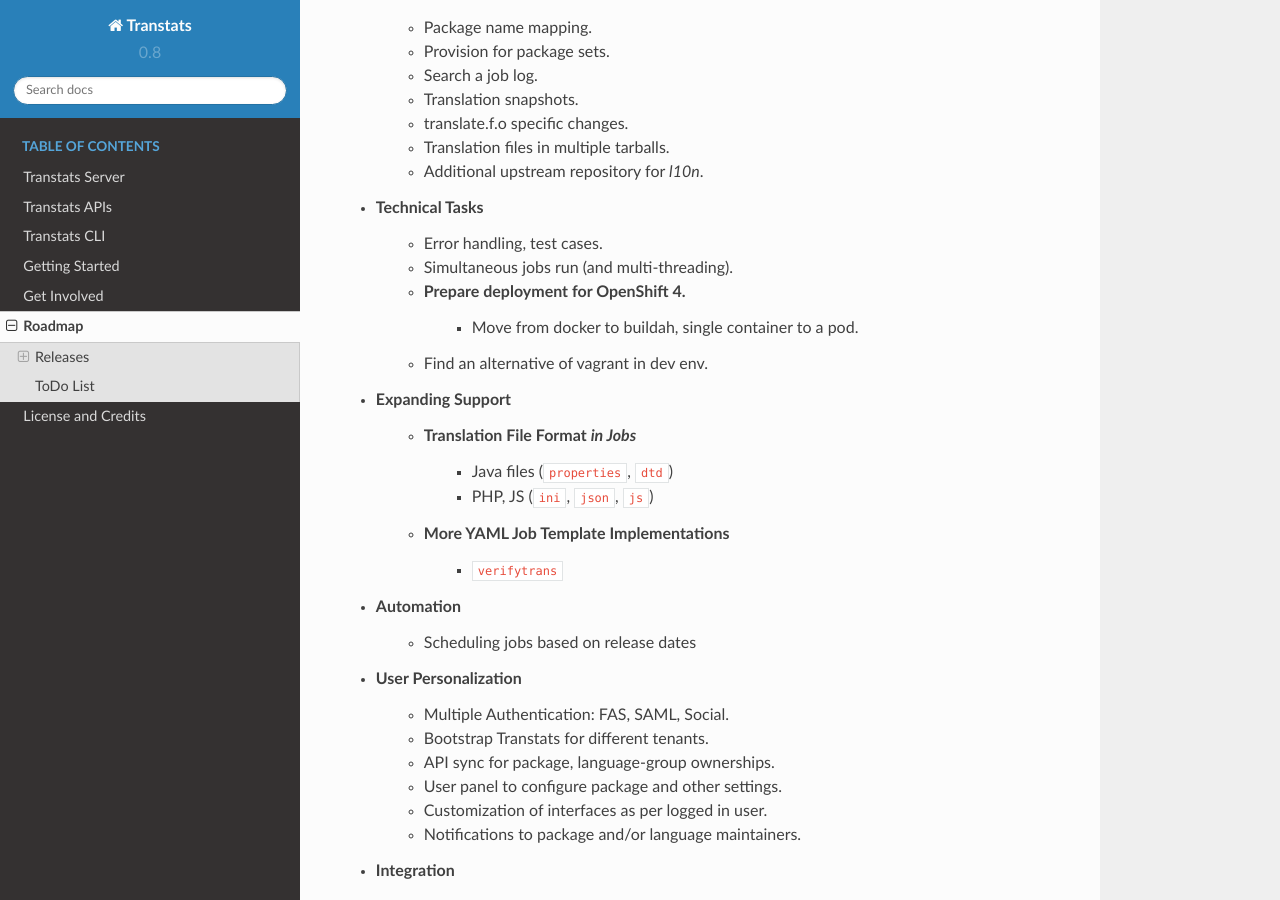
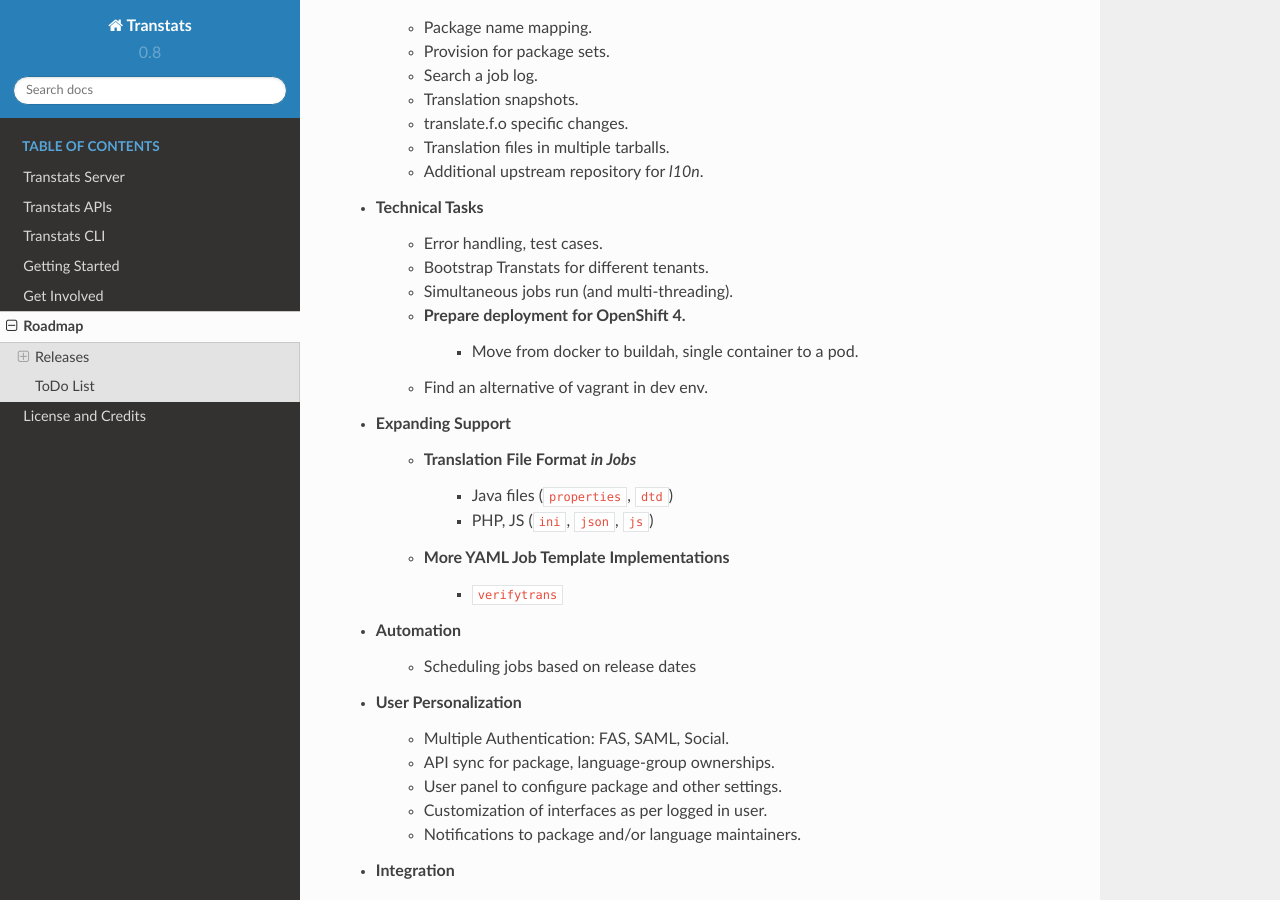
Before and after one commit to transtats/transtats, a Sphinx documentation site: the page built from docs/source/roadmap.rst, in a window 1280 px wide and 900 px high, scrolled down 822 px. Built offline with Sphinx 7.4.7 and the Read the Docs theme 2.0.0, drawn with Linux system fonts in a browser that asks for light colours; part of the change alters nothing that is shown.

```diff
--- a/docs/source/roadmap.rst
+++ b/docs/source/roadmap.rst
@@ -45,6 +45,7 @@ ToDo List
 
 - Technical Tasks
     - Error handling, test cases.
+    - Bootstrap Transtats for different tenants.
     - Simultaneous jobs run (and multi-threading).
     - Prepare deployment for OpenShift 4.
         - Move from docker to buildah, single container to a pod.
@@ -62,7 +63,6 @@ ToDo List
 
 - User Personalization
     - Multiple Authentication: FAS, SAML, Social.
-    - Bootstrap Transtats for different tenants.
     - API sync for package, language-group ownerships.
     - User panel to configure package and other settings.
     - Customization of interfaces as per logged in user.
```
